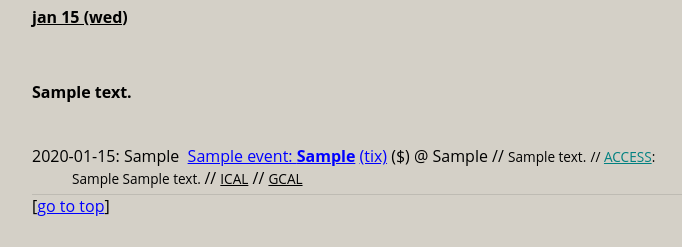
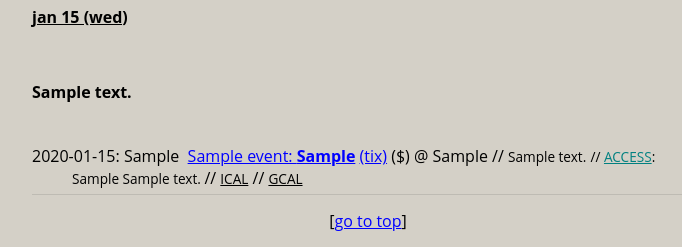
Before and after one commit to gregsadetsky/nycnoise, a Django app: page / in a window 1280 px wide. Shown: the part 648-895 px from the top of the page, without its empty margins (272-954 px from the left). Before the commit the page ends 864 px from the top, so only its background shows below. Run offline with Django 4.2, Linux system fonts and the light colour scheme; tables that the repository leaves empty hold one stand-in row (values such as "Sample post"); style sheets or scripts are compiled from the project's sources; some libraries are stand-ins or nearby versions.

Commit message:
center go to top link

```diff
--- a/core/static/core/scss/core.scss
+++ b/core/static/core/scss/core.scss
@@ -38,6 +38,11 @@ p {
 
 .emailForm {
   margin: 1em 0;
+  text-align: center;
+}
+
+.goToTopLink {
+  margin-top: 15px;
   text-align: center;
 }
 
--- a/core/templates/core/index.html
+++ b/core/templates/core/index.html
@@ -24,7 +24,8 @@
       {% for event in events %}
         {% include 'core/event.html' with event=event only %}
       {% endfor %}
-      [<a href="#" id="goToTopLink">go to top</a>]
+
+      <div class="goToTopLink">[<a href="#">go to top</a>]</div>
     </article>
   {% endfor %}
 {% endblock content %}
```
